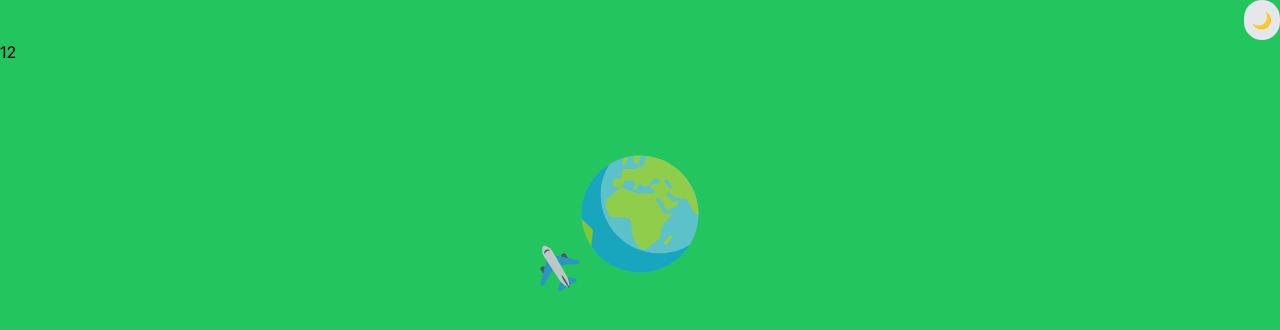
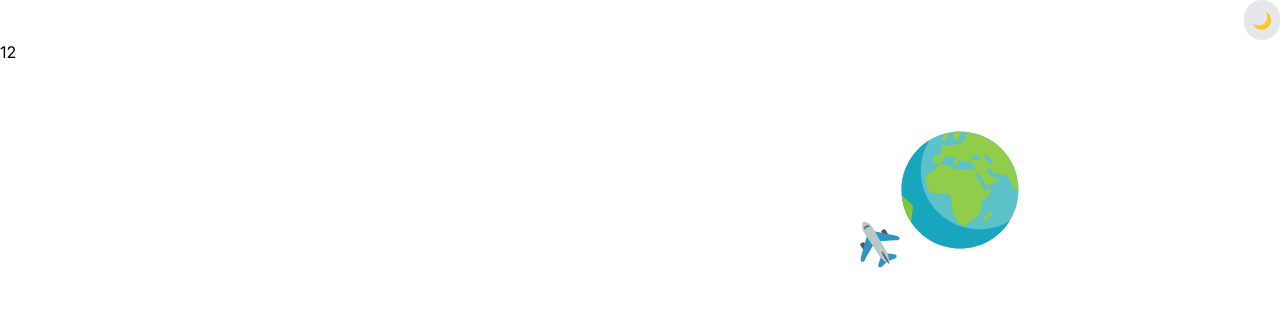
Before and after one commit to mdazmi28/nimmifly, a Next.js app: page / in a window 1280 px wide. Shown: the top 330 px of the page. Built offline with nearby package versions, Linux system fonts and the light colour scheme.

Commit message:
v0.0.6 FLex Ui Update

```diff
--- a/src/app/layout.js
+++ b/src/app/layout.js
@@ -14,7 +14,7 @@ export default function RootLayout({ children }) {
     <html lang="en">
 
       <body className={inter.className}>
-        <div className='bg-green-500 dark:bg-red-500'>
+        <div className='bg-white dark:bg-gray-500'>
           <div className='flex justify-end'>
             <ThemeToggle />
           </div>
--- a/src/components/HeroSection.jsx
+++ b/src/components/HeroSection.jsx
@@ -4,8 +4,13 @@ import LottieAnimation from './animation/LottieAnimation';
 const HeroSection = () => {
     return (
         <div className='h-screen'>
-            <div>12</div>
-            <LottieAnimation/>
+            <div className='flex flex-col-reverse md:flex-row'>
+                <div className='md:w-1/2 items-center justify-center'>12</div>
+                <div className='md:w-1/2'>
+                <LottieAnimation/></div>
+
+            </div>
+
         </div>
     );
 };
```
